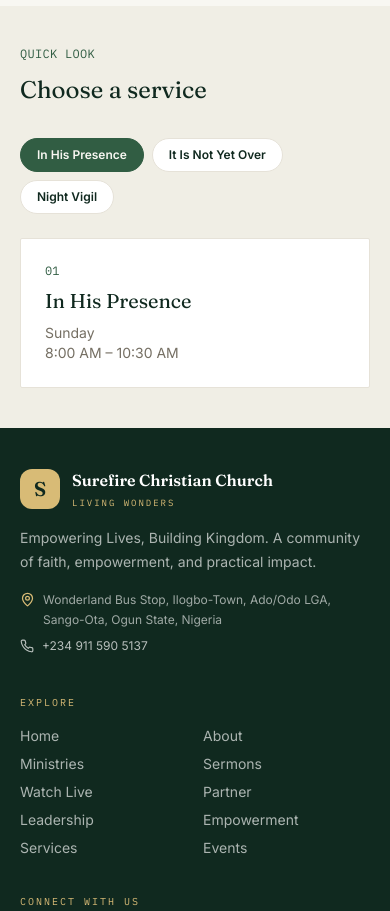
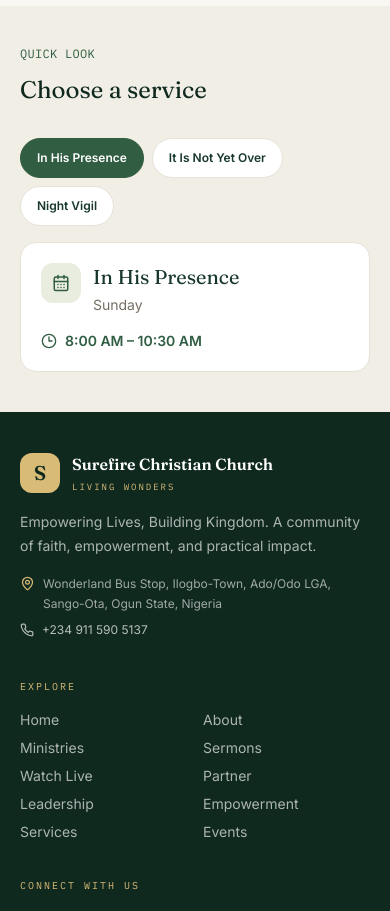
Before and after one commit to taiwoatlas/surefire-next, a Next.js app: page /services in a window 390 px wide. Shown: the part 1240-2151 px from the top of the page. Built offline with nearby package versions, Linux system fonts and the light colour scheme; no server answers.

Commit message:
Continue compact redesign across page headers, mobile navigation and service cards

```diff
--- a/components/church/ServiceSelector.tsx
+++ b/components/church/ServiceSelector.tsx
@@ -1,6 +1,7 @@
 "use client";
 
 import * as React from "react";
+import { CalendarDays, Clock3 } from "lucide-react";
 import { services } from "@/data/church";
 
 export function ServiceSelector() {
@@ -11,26 +12,19 @@ export function ServiceSelector() {
     <div>
       <div className="flex flex-wrap gap-2" role="tablist" aria-label="Services">
         {services.map((s) => (
-          <button
-            key={s.key}
-            role="tab"
-            aria-selected={s.key === activeKey}
-            type="button"
-            onClick={() => setActiveKey(s.key)}
-            className={`rounded-full border px-4 py-2 text-xs font-semibold transition-colors ${
-              s.key === activeKey ? "border-red bg-red text-paper" : "border-line bg-charcoal text-ink hover:bg-stone"
-            }`}
-          >
+          <button key={s.key} role="tab" aria-selected={s.key === activeKey} type="button" onClick={() => setActiveKey(s.key)}
+            className={`min-h-10 rounded-full border px-4 py-2 text-xs font-semibold transition-colors ${s.key === activeKey ? "border-[#315d43] bg-[#315d43] text-white" : "border-[#e6e2d8] bg-white text-[#18382b] hover:border-[#c7ad6d]"}`}>
             {s.name}
           </button>
         ))}
       </div>
 
-      <div role="tabpanel" className="mt-6 rounded-sm border border-line bg-charcoal p-6">
-        <p className="font-mono text-xs text-red">{active.num}</p>
-        <h3 className="mt-2 font-display text-xl">{active.name}</h3>
-        <p className="mt-2 text-sm text-gray">{active.day}</p>
-        <p className="text-sm text-gray">{active.time}</p>
+      <div role="tabpanel" className="mt-4 flex flex-col gap-4 rounded-2xl border border-[#e6e2d8] bg-white p-5 sm:flex-row sm:items-center sm:justify-between sm:p-6">
+        <div className="flex items-start gap-3">
+          <span className="grid size-10 shrink-0 place-items-center rounded-xl bg-[#e9eddf] text-[#315d43]"><CalendarDays size={18} aria-hidden="true" /></span>
+          <div><p className="font-display text-xl text-[#18382b]">{active.name}</p><p className="mt-1 text-sm text-[#756f63]">{active.day}</p></div>
+        </div>
+        <p className="flex items-center gap-2 text-sm font-semibold text-[#315d43]"><Clock3 size={16} aria-hidden="true" />{active.time}</p>
       </div>
     </div>
   );
```
